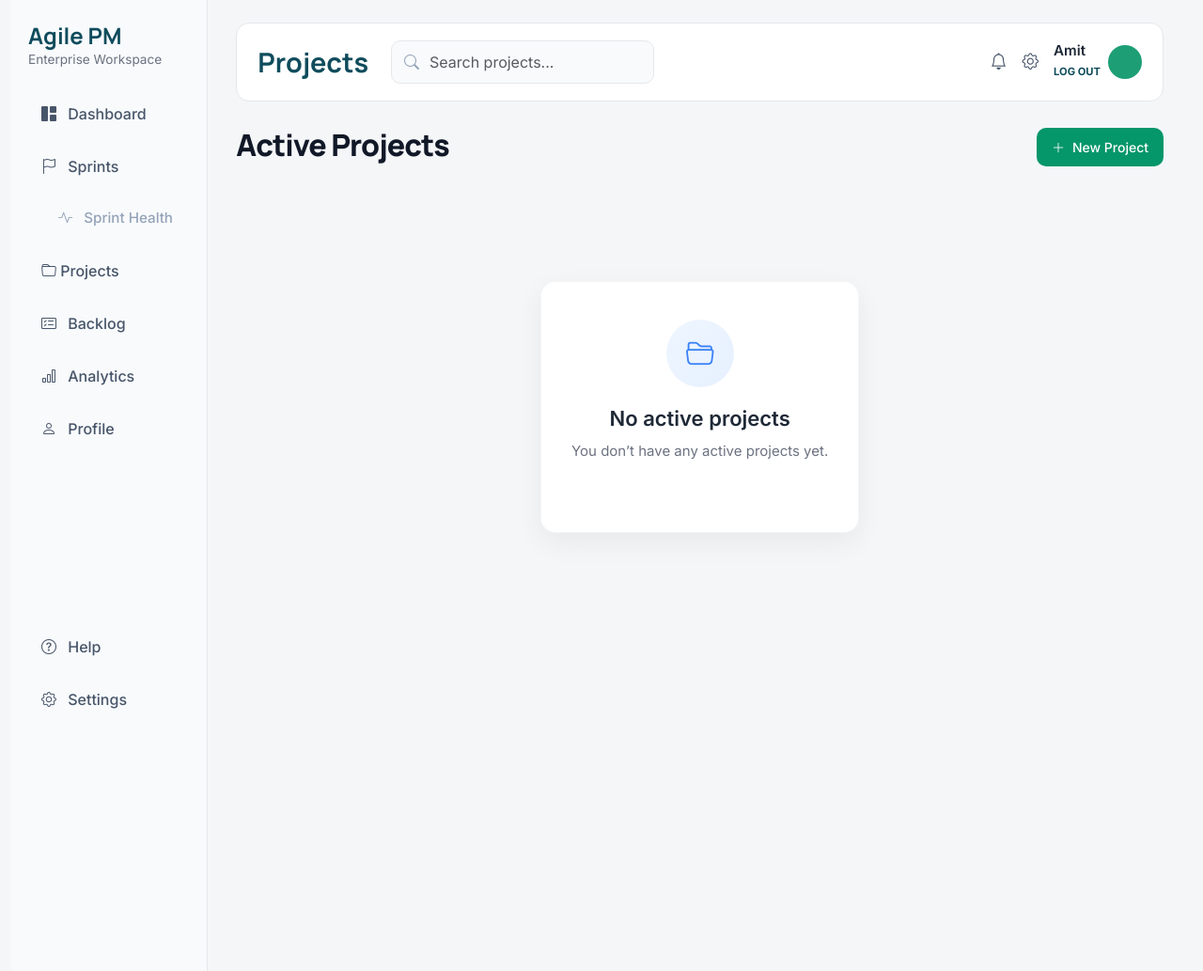
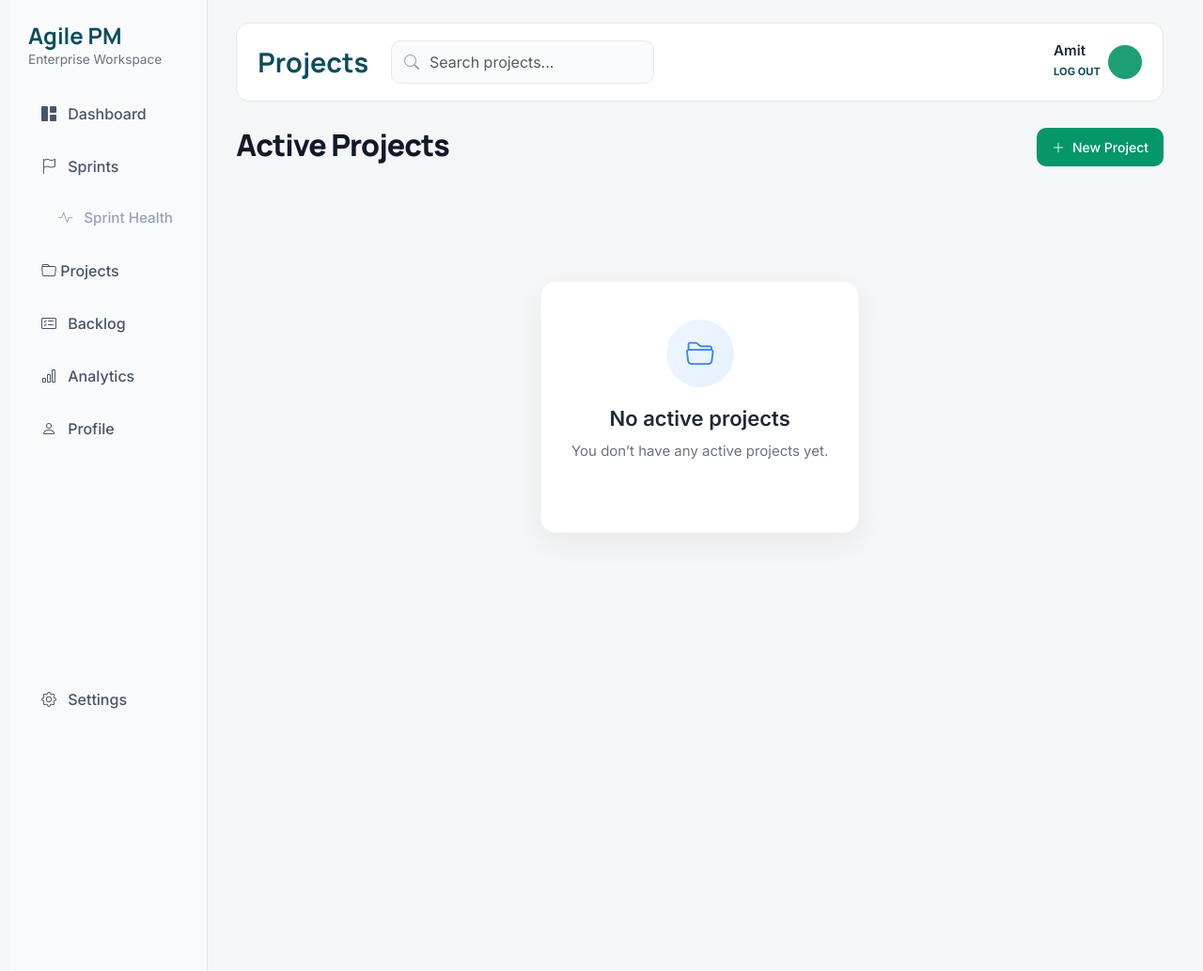
Before and after one commit to amitmath/CITS5505-Project, a Flask app: template app/templates/project.html in a window 1280 px wide. Shown: the whole page at 94% size. Run offline with Flask 3, Linux system fonts and the light colour scheme; the template is opened without the code that fills it, so the values that code supplies are empty.

Commit message:
remove help icon and bell icon from common laouts. only keep settings icon on left navbar.

```diff
--- a/app/templates/components/sidebar.html
+++ b/app/templates/components/sidebar.html
@@ -47,9 +47,6 @@
 
     <div class="sidebar-bottom">
       <a href="#" class="nav-link">
-        <i class="bi bi-question-circle me-2"></i> Help
-      </a>
-      <a href="#" class="nav-link">
         <i class="bi bi-gear me-2"></i> Settings
       </a>
     </div>
--- a/app/templates/components/topbar.html
+++ b/app/templates/components/topbar.html
@@ -27,8 +27,6 @@
       {{ topbar_action_label }}
     </button>
     {% endif %}
-    <i class="bi bi-bell"></i>
-    <i class="bi bi-gear"></i>
 
     <div class="profile-box d-flex align-items-center gap-2">
       <div>
```
